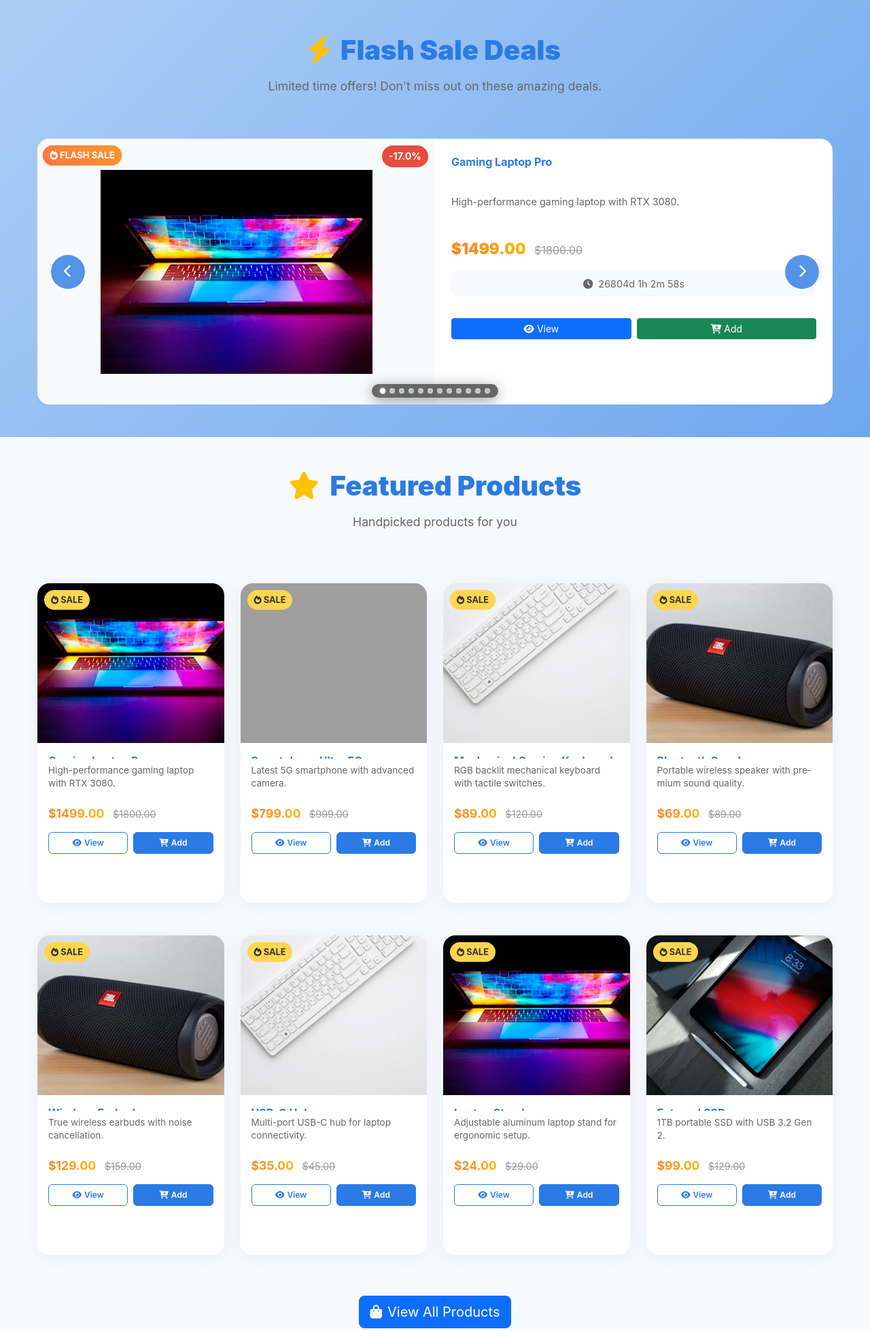
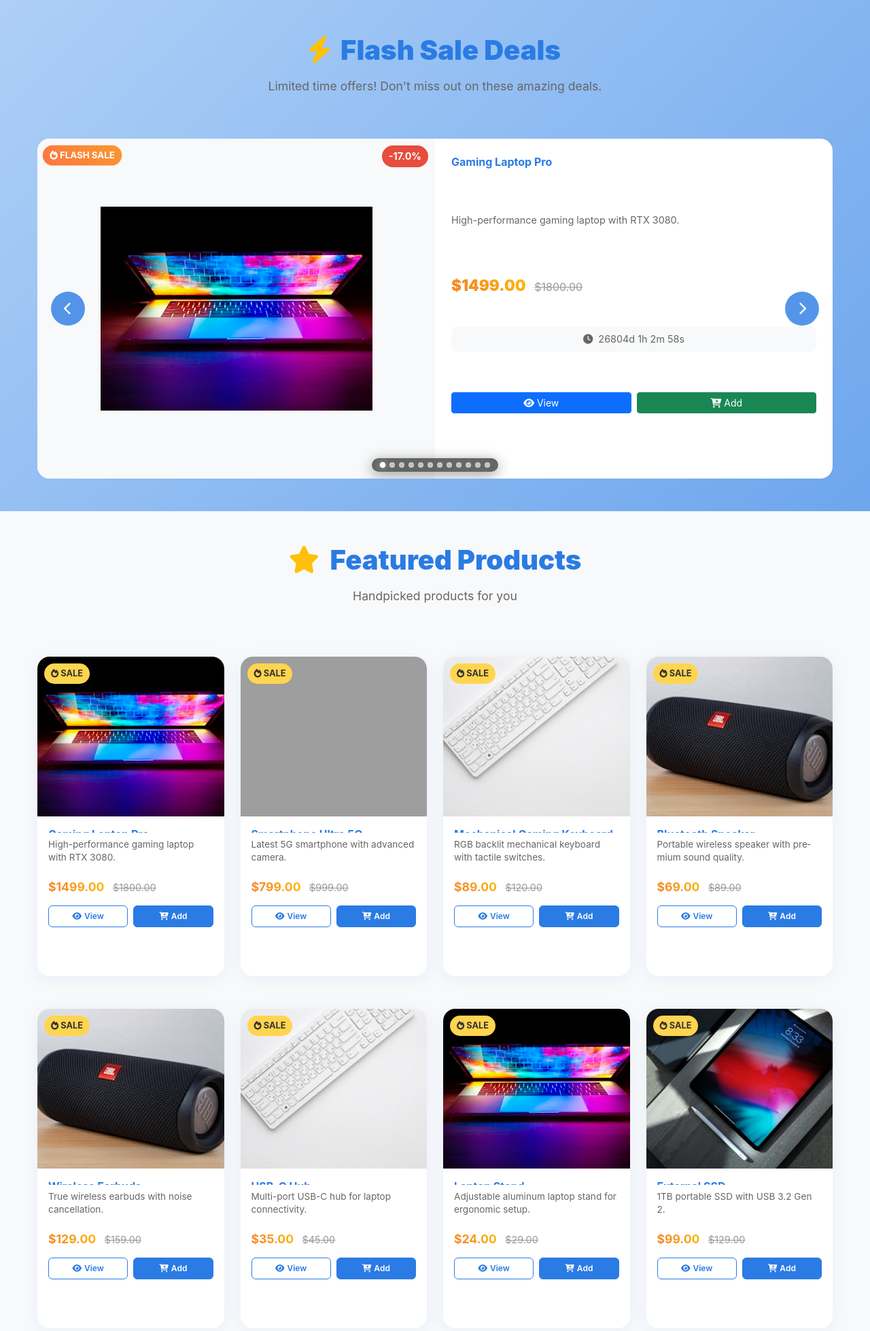
Before and after one commit to newlordz/electronics-store-flask, a Flask app: page / in a window 1280 px wide. Shown: the part 1913-3871 px from the top of the page at 68% size. Run offline with Flask 3, Linux system fonts and the light colour scheme; data that the repository does not hold is empty; some libraries are stand-ins or nearby versions; grey boxes are pictures that could not be loaded.

Commit message:
Comprehensive fix for Flash Sale text overlapping: target h3/h5 titles, add product-card-flash specific styles, increase min-height to 500px, ensure all text elements have proper overflow handling

```diff
--- a/static/style.css
+++ b/static/style.css
@@ -560,7 +560,9 @@ body {
 .product-card .product-title,
 .products-page .product-title,
 .wishlist-page .product-title,
-.card-title {
+.card-title,
+h3.product-title,
+h5.product-title {
     color: var(--temu-blue) !important;
     font-weight: 700 !important;
     font-size: 1rem !important;
@@ -1591,6 +1593,7 @@ body {
 .product-card-flash {
     display: flex;
     height: 100%;
+    min-height: 500px;
     background: var(--temu-white);
     border-radius: var(--temu-radius);
     overflow: hidden;
@@ -1637,7 +1640,8 @@ body {
     font-weight: bold;
 }
 
-.product-info {
+.product-info,
+.product-card-flash .product-info {
     flex: 1;
     padding: 1.5rem;
     padding-bottom: 3.5rem;
@@ -1667,7 +1671,8 @@ body {
     hyphens: auto;
 }
 
-.product-description {
+.product-description,
+.product-card-flash .product-description {
     color: #666;
     margin-bottom: 1rem;
     font-size: 0.9rem;
```
